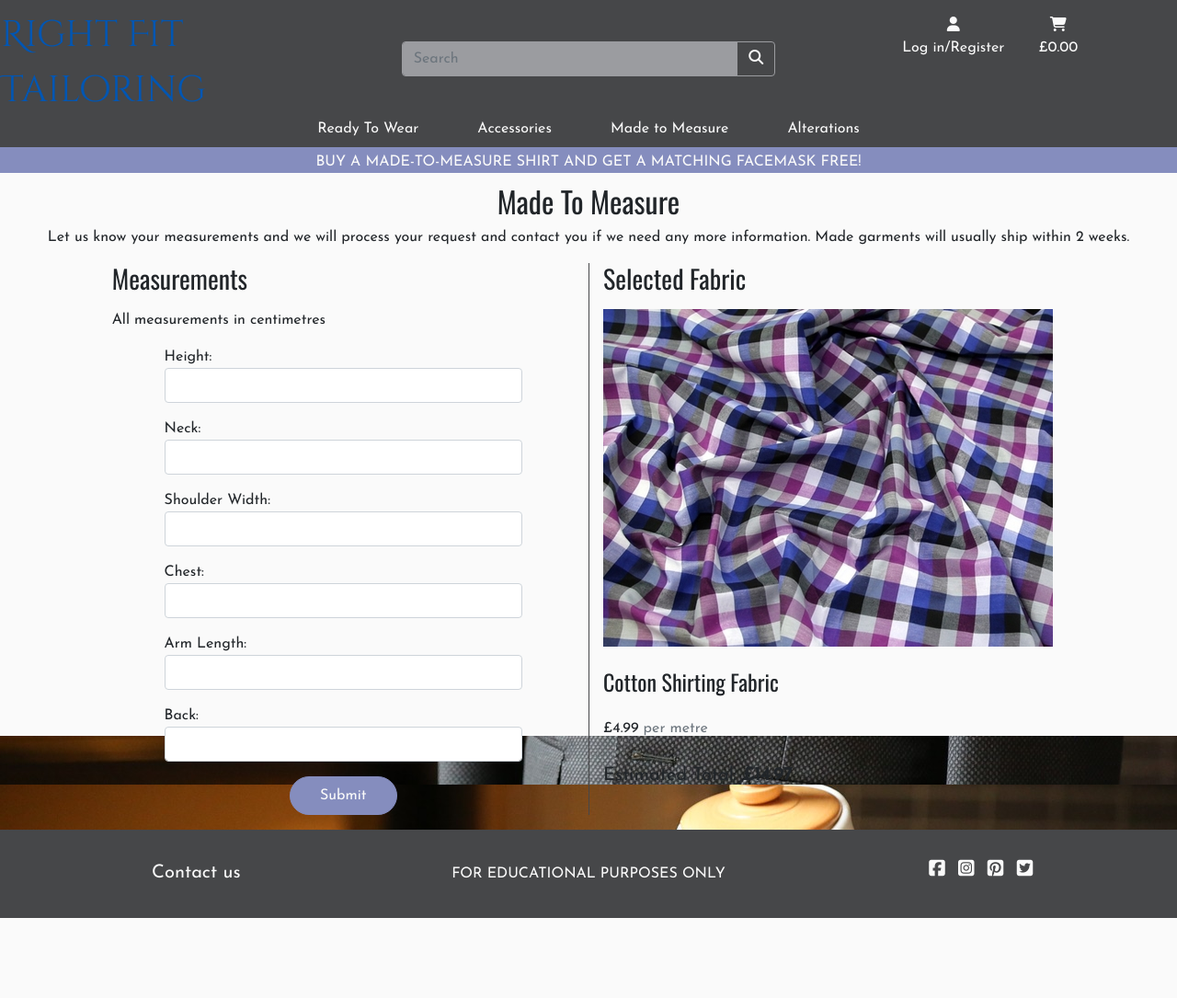
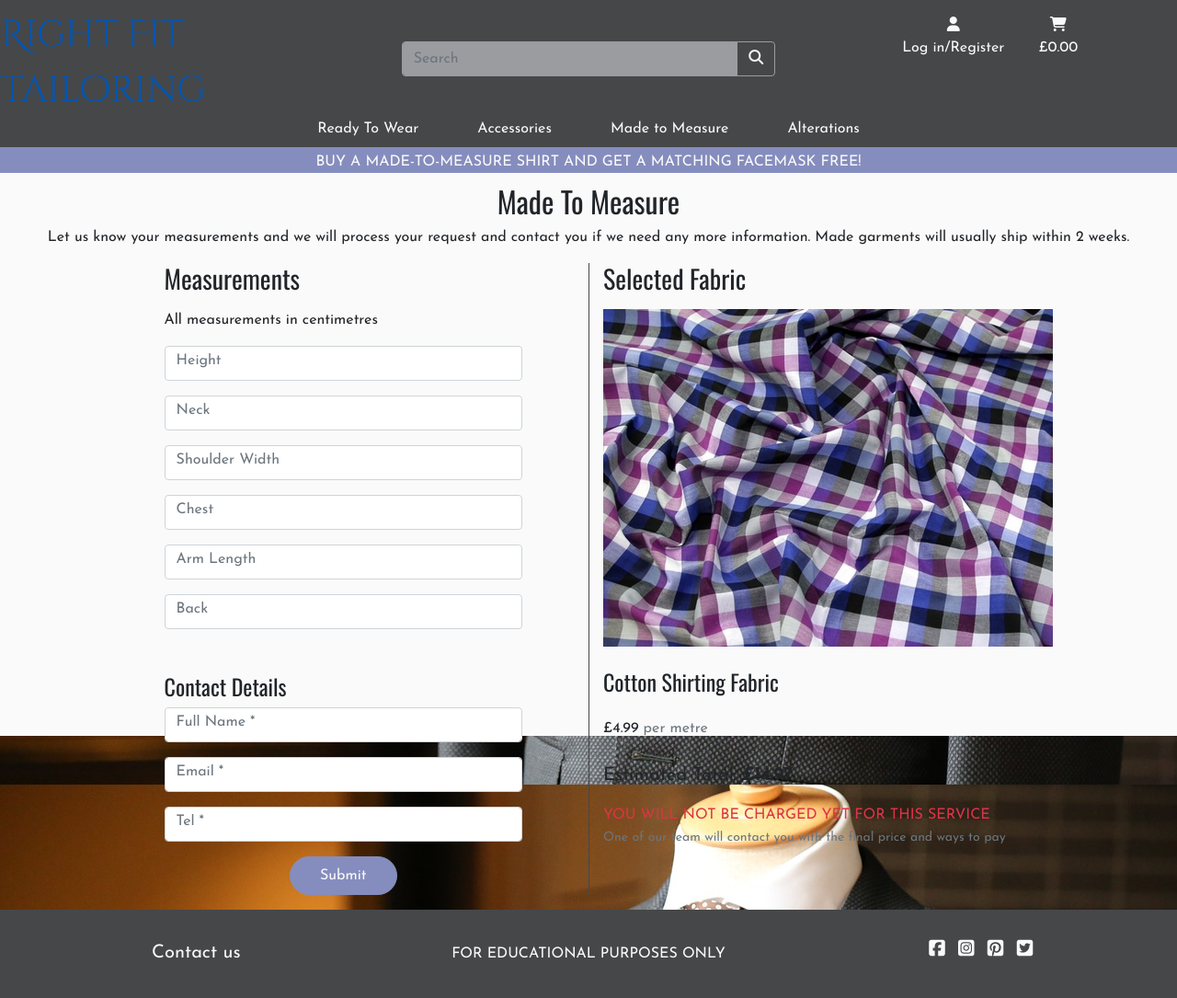
Before and after one commit to tealhorizon87/ms4_right-fit-tailoring, a Django app: page /made_to_measure/mtm_form/97/?garment=Shirts in a window 1280 px wide. Shown: the whole page at 92% size. Before the commit the page ends 998 px from the top, so only its background shows below. Run offline with Django 3.2, Linux system fonts and the light colour scheme; data comes from the database, SQL or seed files in the repository; parts of the project's set-up code (start-up, migrations or seed data) failed here and were passed over; some libraries are stand-ins or nearby versions; some web fonts are replaced.

Commit message:
Add a forms file to process made to measure form
  - change the way that the form is rendered on the made to measure
    page to using django inbuilt form model and crispy forms
  - remove labels from fields and add placeholders instead
  - adjust mtm styling to put the form at the bottom of the page on
    smaller devices

```diff
--- /dev/null
+++ b/made_to_measure/forms.py
@@ -0,0 +1,47 @@
+from django import forms
+
+
+class MtmForm(forms.Form):
+
+    def __init__(self, *args, **kwargs):
+        """
+        Add placeholders and classes, remove auto-generated
+        labels and set autofocus on first field
+        """
+        super().__init__(*args, **kwargs)
+        placeholders = {
+            "height": "Height",
+            "neck": "Neck",
+            "shoulder": "Shoulder Width",
+            "chest": "Chest",
+            "arm": "Arm Length",
+            "back": "Back",
+            "waist": "Waist",
+            "hips": "Hips",
+            "leg": "Inside Leg",
+            "name": "Full Name",
+            "email": "Email",
+            "phone": "Tel",
+        }
+
+        for field in self.fields:
+            if self.fields[field].required:
+                    placeholder = f'{placeholders[field]} *'
+            else:
+                placeholder = placeholders[field]
+            self.fields[field].widget.attrs['placeholder'] = placeholder
+            self.fields[field].label = False
+
+
+    height = forms.CharField(max_length=3, required=False)
+    neck = forms.CharField(max_length=3, required=False)
+    shoulder = forms.CharField(max_length=3, required=False)
+    chest = forms.CharField(max_length=3, required=False)
+    arm = forms.CharField(max_length=3, required=False)
+    back = forms.CharField(max_length=3, required=False)
+    waist = forms.CharField(max_length=3, required=False)
+    hips = forms.CharField(max_length=3, required=False)
+    leg = forms.CharField(max_length=3, required=False)
+    name = forms.CharField(max_length=254)
+    email = forms.EmailField(max_length=254)
+    phone = forms.CharField(max_length=20)
--- a/made_to_measure/templates/made_to_measure/mtm_form.html
+++ b/made_to_measure/templates/made_to_measure/mtm_form.html
@@ -23,60 +23,51 @@
     <div class="row">
       <div class="col-12 col-md-10 offset-md-1">
         <div class="row">
-          <div class="col-12 col-md-6 text-center text-md-left mtm-display">
-            <h3 class="mb-3">Measurements</h3>
-            <p>All measurements in centimetres</p>
-
+          <div class="col-12 col-md-6 mtm-display order-1 order-md-0">
             <div class="col-10 offset-1">
+              <h3 class="mb-3">Measurements</h3>
+              <p>All measurements in centimetres</p>
               <form class="mtm-form">
                 <div class="form-group">
-                  <label for="height">Height:</label>
-                  <input type="text" class="form-control" id="height">
+                  {{ form.height | as_crispy_field }}
                 </div>
                 {% if required_measurements == "tops" %}
                   <div class="form-group">
-                    <label for="neck">Neck:</label>
-                    <input type="text" class="form-control" id="neck">
-                    <label for="shoulder">Shoulder Width:</label>
-                    <input type="text" class="form-control" id="shoulder">
-                    <label for="chest">Chest:</label>
-                    <input type="text" class="form-control" id="chest">
-                    <label for="arm">Arm Length:</label>
-                    <input type="text" class="form-control" id="arm">
-                    <label for="back">Back:</label>
-                    <input type="text" class="form-control" id="back">
+                    {{ form.neck | as_crispy_field }}
+                    {{ form.shoulder | as_crispy_field }}
+                    {{ form.chest | as_crispy_field }}
+                    {{ form.arm | as_crispy_field }}
+                    {{ form.back | as_crispy_field }}
                   </div>
                 {% elif required_measurements == "bottoms" %}
                   <div class="form-group">
-                    <label for="waist">Waist:</label>
-                    <input type="text" class="form-control" id="waist">
-                    <label for="hips">Hips:</label>
-                    <input type="text" class="form-control" id="hips">
-                    <label for="leg">Inside Leg:</label>
-                    <input type="text" class="form-control" id="leg">
+                    {{ form.waist | as_crispy_field }}
+                    {{ form.hips | as_crispy_field }}
+                    {{ form.leg | as_crispy_field }}
                   </div>
                 {% elif required_measurements == "both" %}
                   <div class="form-group">
-                    <label for="neck">Neck:</label>
-                    <input type="text" class="form-control" id="neck">
-                    <label for="shoulder">Shoulder Width:</label>
-                    <input type="text" class="form-control" id="shoulder">
-                    <label for="chest">Chest:</label>
-                    <input type="text" class="form-control" id="chest">
-                    <label for="arm">Arm Length:</label>
-                    <input type="text" class="form-control" id="arm">
-                    <label for="back">Back:</label>
-                    <input type="text" class="form-control" id="back">
+                    {{ form.neck | as_crispy_field }}
+                    {{ form.shoulder | as_crispy_field }}
+                    {{ form.chest | as_crispy_field }}
+                    {{ form.arm | as_crispy_field }}
+                    {{ form.back | as_crispy_field }}
                   </div>
                   <div class="form-group">
-                    <label for="waist">Waist:</label>
-                    <input type="text" class="form-control" id="waist">
-                    <label for="hips">Hips:</label>
-                    <input type="text" class="form-control" id="hips">
-                    <label for="leg">Inside Leg:</label>
-                    <input type="text" class="form-control" id="leg">
+                    {{ form.waist | as_crispy_field }}
+                    {{ form.hips | as_crispy_field }}
+                    {{ form.leg | as_crispy_field }}
                   </div>
                 {% endif %}
+                <h4 class="mt-5">Contact Details</h4>
+                <div class="form-group">
+                  {{ form.name | as_crispy_field }}
+                  {{ form.email | as_crispy_field }}
+                  {{ form.phone | as_crispy_field }}
+                </div>
+
+                <input type="hidden" name="material" value="{{ product }}">
+
                 <div class="text-center">
                   <button type="submit" class="my-button">Submit</button>
                 </div>
@@ -84,7 +75,7 @@
             </div>
           </div>
 
-          <div class="col-12 col-md-6 text-center text-md-left mtm-display left-border">
+          <div class="col-12 col-md-6 mtm-display left-border order-0 order-md-1">
             <h3 class="mb-3">Selected Fabric</h3>
             <div>
               {% if product.image %}
@@ -100,6 +91,10 @@
             <h4 class="my-4">{{ product.name }}</h4>
             <p class="mt-4">£{{ product.price }} <span class="text-muted">per metre</span></p>
             <p class="lead mt-4">Estimated Total: <span class="font-weight-bold">£{{ mtm_price }}</span></p>
+            <p class="text-muted">
+              <span class="text-danger d-block">YOU WILL NOT BE CHARGED YET FOR THIS SERVICE</span>
+              <small>One of our team will contact you with the final price and ways to pay</small>
+            </p>
           </div>
         </div>
       </div>
--- a/made_to_measure/views.py
+++ b/made_to_measure/views.py
@@ -1,10 +1,12 @@
 from django.shortcuts import render, redirect, reverse, get_object_or_404
 from products.models import Product, Category
+from django.core.mail import send_mail
+from .forms import MtmForm
 
 
 def made_to_measure(request):
     """ A view to display the made to measure form """
-    print(request.GET)
+
     products = Product.objects.all()
     garment = request.GET["garment"]
 
@@ -28,6 +30,7 @@ def mtm_form(request, product_id):
     tops = ["Shirts", "Jackets", "Coats", "Waistcoats"]
     bottoms = ["Trousers", "Shorts"]
     mtm_price = product.price * 3
+    form = MtmForm()
 
     if garment in tops:
         required_measurements = "tops"
@@ -40,6 +43,7 @@ def mtm_form(request, product_id):
         "product": product,
         "mtm_price": mtm_price,
         "garment": garment,
+        "form": form,
         "required_measurements": required_measurements,
     }
 
--- a/static/css/style.css
+++ b/static/css/style.css
@@ -216,6 +216,10 @@ smaller screens */
   .left-border {
     border: none;
   }
+
+  .mtm-display {
+    text-align: center !important;
+  }
 }
 
 @media (max-width: 568px) {
@@ -231,4 +235,8 @@ smaller screens */
     display: flex;
     justify-content: space-between;
   }
+
+  .mtm-display {
+    margin-bottom: 3rem;
+  }
 }
```
Also changed, not shown: right_fit_tailoring/settings.py (+21 -2 lines).
